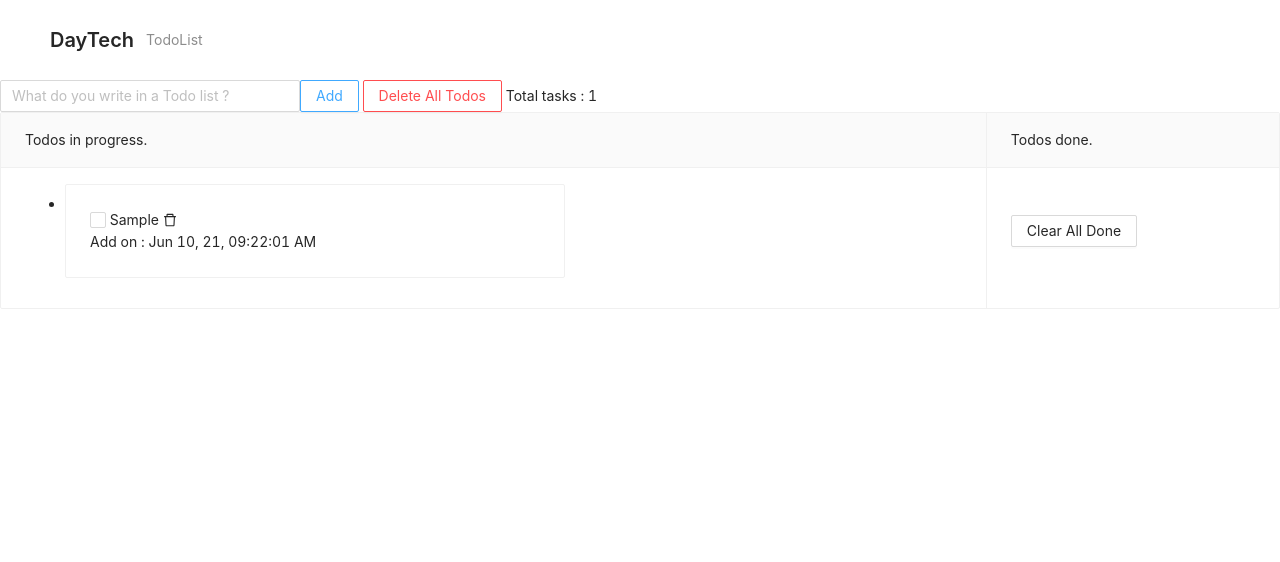
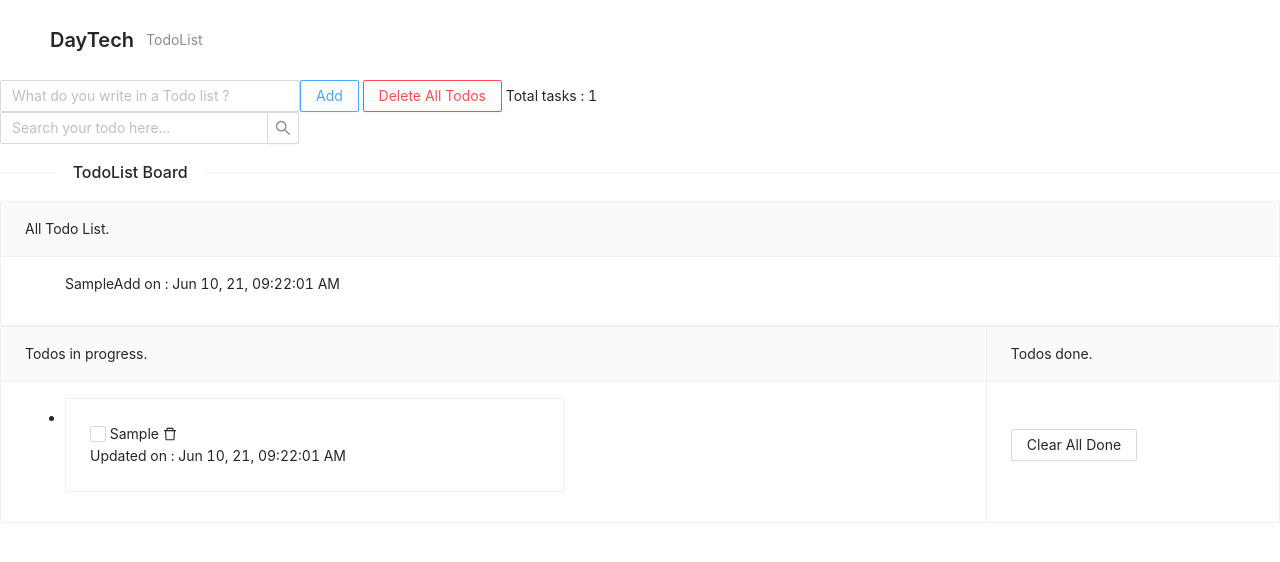
Before and after one commit to PanatchakornKt/Nextjs-Todolist, a Next.js app: page / in a window 1280 px wide. Both pictures are taken after typing "Sample" into the empty fields and a click on the button "Add". Shown: the top 562 px of the page. Built offline with nearby package versions, Linux system fonts and the light colour scheme.

Commit message:
edit design

```diff
--- /dev/null
+++ b/src/components/AllTodoList.tsx
@@ -0,0 +1,34 @@
+import React from "react";
+import { useRecoilState } from "recoil";
+import { todosState } from "@/components/AtomsState";
+
+const AllTodoList = () => {
+  const [todos, setTodos] = useRecoilState(todosState);
+
+  const handleDelete = (todo: TodoProps) => {
+    if (todos.length > 0) {
+      setTodos(todos.filter((item) => item.id !== todo.id));
+    }
+  };
+
+  return (
+    <>
+      <div>
+        <ul className="mt-2">
+          {todos.map((todo) => {
+            return (
+              <div key={todo.id} className="mb-2">
+                {todo.content}
+                <label className="text-xs text-gray-400 pl-10">
+                  Add on : {todo.date}
+                </label>
+              </div>
+            );
+          })}
+        </ul>
+      </div>
+    </>
+  );
+};
+
+export default AllTodoList;
--- a/src/components/DisplayTodo.tsx
+++ b/src/components/DisplayTodo.tsx
@@ -1,9 +1,10 @@
 import React, { useEffect } from "react";
 import { useRecoilState } from "recoil";
-import { Descriptions } from "antd";
+import { Descriptions, Divider } from "antd";
 import { todosState } from "@/components/AtomsState";
 import Headers from "@/components/Header";
 import TodoInput from "@/components/TodoInput";
+import AllTodoList from "@/components/AllTodoList";
 import TodoList from "@/components/TodoList";
 import DoneList from "@/components/DoneList";
 import Header from "@/components/Header";
@@ -64,6 +65,12 @@ const DisplayTodo = () => {
       <div className="pl-12 pr-12">
         <div className="mb-4">
           <TodoInput addTodo={addTodo} />
+          <Divider orientation="left">TodoList Board</Divider>
+          <Descriptions layout="vertical" bordered>
+            <Descriptions.Item label="All Todo List.">
+              <AllTodoList />
+            </Descriptions.Item>
+          </Descriptions>
         </div>
         <Descriptions layout="vertical" bordered>
           <Descriptions.Item label="Todos in progress.">
--- a/src/components/TodoInput.tsx
+++ b/src/components/TodoInput.tsx
@@ -5,18 +5,25 @@ import { TodoProps } from "@/components/Types";
 import { Button, Form, Space, Input } from "antd";
 import { AudioOutlined } from "@ant-design/icons";
 
+const { Search } = Input;
+
 interface TodoInputProps {
   addTodo: string;
 }
 
 const TodoInput: React.FC<TodoInputProps> = ({ addTodo }) => {
   const [todo, setTodo] = useState<string>("");
+  const [keyword, setKeyword] = useState<string>("");
   const [error, setError] = useState<string>("");
   const [todos, setTodos] = useRecoilState(todosState);
 
   const onInputChange = (e: React.ChangeEvent<HTMLInputElement>) => {
     setTodo(e.target.value);
   };
+
+  // const onInputSerach = (e: React.ChangeEvent<HTMLInputElement>) => {
+  //   setSearch(e.target.value);
+  // };
 
   const onSubmitTodo = (e: TodoInputProps) => {
     e.preventDefault();
@@ -27,6 +34,30 @@ const TodoInput: React.FC<TodoInputProps> = ({ addTodo }) => {
       addTodo(todo);
     }
     setTodo("");
+  };
+
+  // const todosSearch = todos.filter((todo: TodoProps) => {
+  //   return todo.content;
+  // });
+
+  const omSubmitSearch = (e: TodoInputProps, todo: TodoProps) => {
+    console.log(keyword);
+    //   // e.preventDefault();
+    //   console.log(todos);
+    //   if (todos.lenght > 0) {
+    //     setSearch(
+    //       todos.map((item) => {
+    //         if (item.content === todo.content) {
+    //           return {
+    //             ...item,
+    //             content: item.content,
+    //           };
+    //         }
+    //         return item;
+    //       })
+    //     );
+    //   }
+    //   console.log(search);
   };
 
   const handleDelete = (todo: TodoProps) => {
@@ -55,6 +86,18 @@ const TodoInput: React.FC<TodoInputProps> = ({ addTodo }) => {
         {(" ", " ")}
         Total tasks : {todos.length}
       </Form>
+      <div className="mt-2">
+        <Space direction="vertical">
+          <Search
+            placeholder="Search your todo here..."
+            allowClear
+            value={keyword}
+            onSearch={omSubmitSearch}
+            onChange={(e) => setKeyword(e.target.value)}
+            style={{ width: 300 }}
+          />
+        </Space>
+      </div>
     </>
   );
 };
--- a/src/components/TodoList.tsx
+++ b/src/components/TodoList.tsx
@@ -51,16 +51,18 @@ const TodoList = () => {
                       }}
                     />
                     {(" ", " ")}
-                    {todo.content}
-                    {(" ", " ")}
-                    <DeleteOutlined
-                      onClick={() => {
-                        handleDelete(todo);
-                      }}
-                    />
+                    <label className="ml-4">{todo.content}</label>
+                    <label className="ml-4">
+                      {" "}
+                      <DeleteOutlined
+                        onClick={() => {
+                          handleDelete(todo);
+                        }}
+                      />
+                    </label>
                   </div>
-                  <label className="text-gray-400 text-xs ml-5">
-                    Add on : {todo.date}
+                  <label className="text-gray-400 text-xs ml-9">
+                    Updated on : {todo.date}
                   </label>
                 </Card>
               </Space>
```
